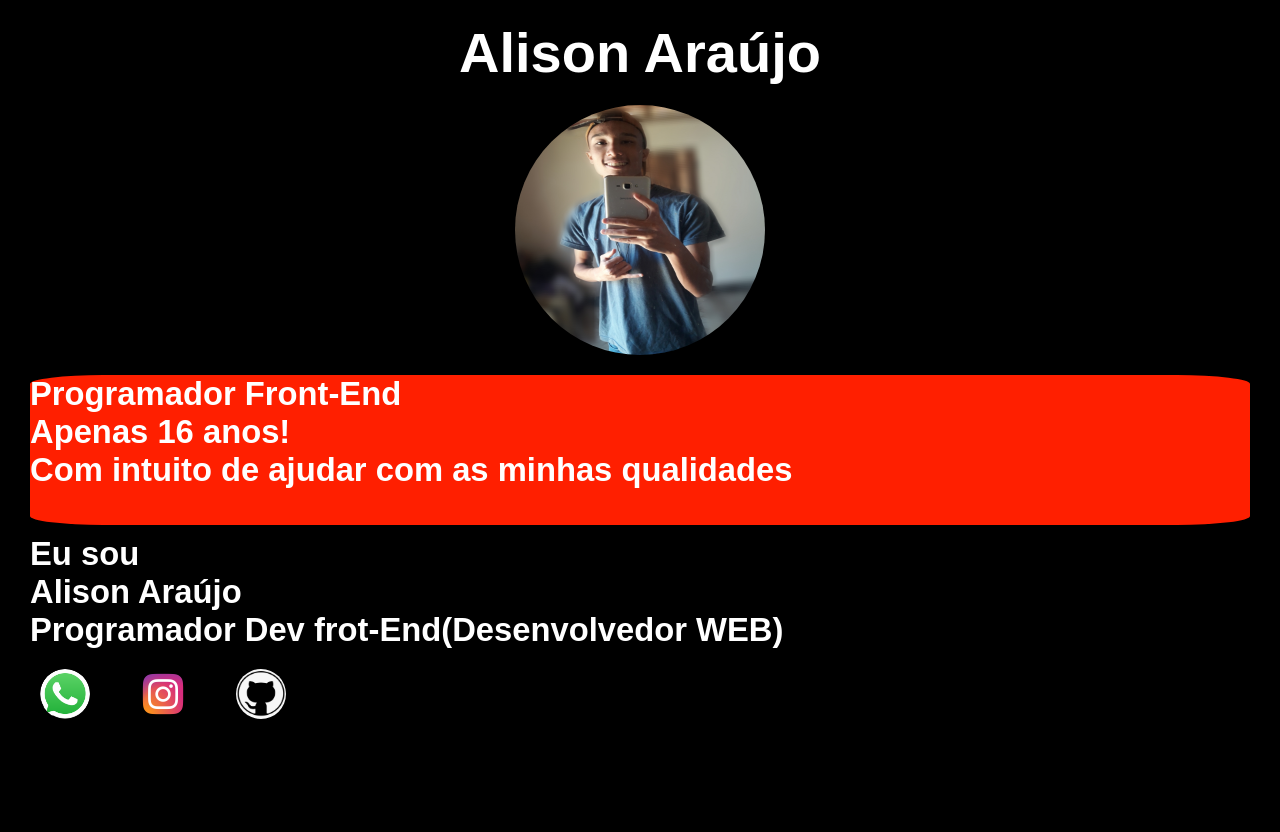
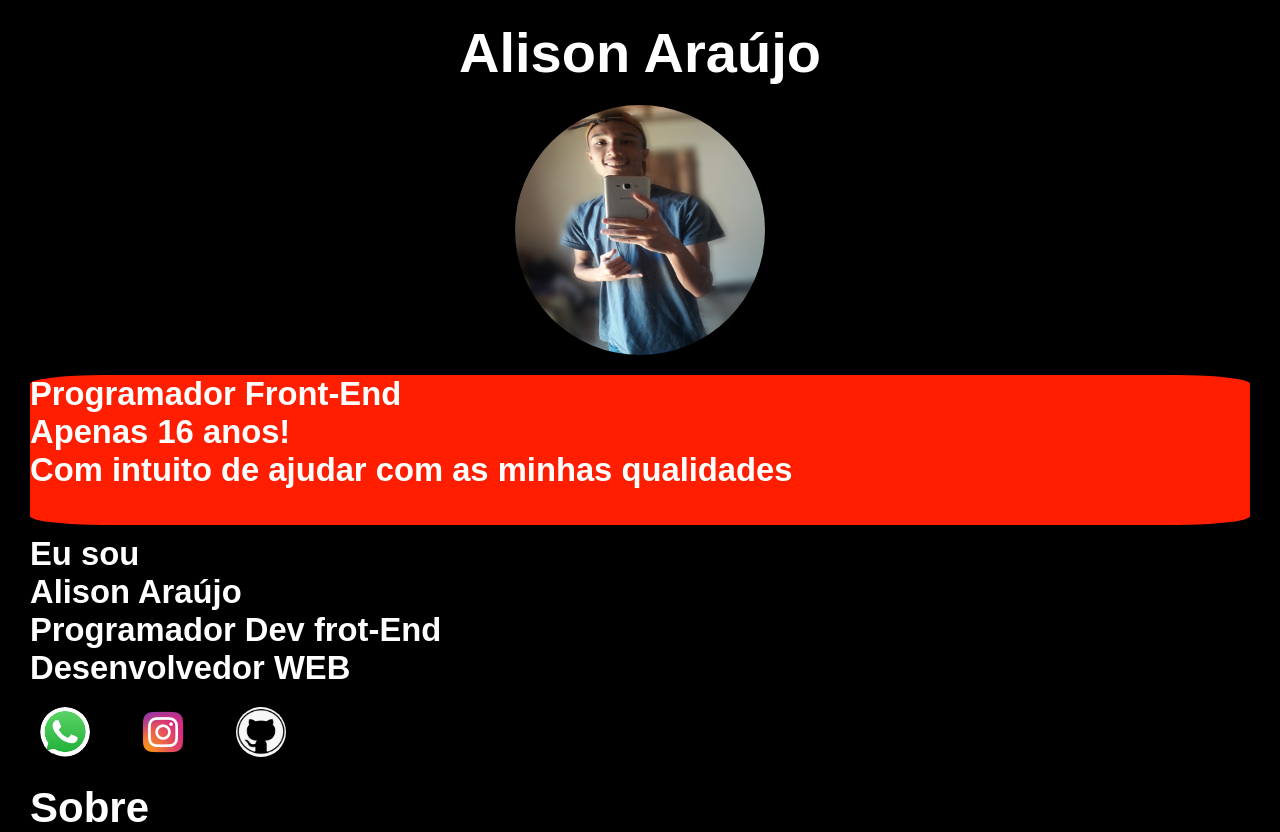
Before and after one commit to psscripts/portifolio, a plain HTML site: page index.html in a window 1280 px wide. Before the commit the page ends 800 px from the top, so only its background shows below. Drawn offline with Linux system fonts and the light colour scheme.

Commit message:
Add files via upload

```diff
--- a/index.html
+++ b/index.html
@@ -23,7 +23,7 @@
 				Com intuito de ajudar com as minhas qualidades
 			 </h3>
 
-		<h3 class="intro"> Eu sou <br> Alison Araújo<br> Programador Dev frot-End(Desenvolvedor WEB) <br> </h3>
+		<h3 class="intro"> Eu sou <br> Alison Araújo<br> Programador Dev frot-End<br>Desenvolvedor WEB </h3>
 
 		<a href="https://wa.me/+5533999477532/"><img class="whats"src="Whatsapp.png" alt="imagem fo Whatsapp"></a>
 
@@ -33,7 +33,7 @@
 
 
 
-
+  <h2>Sobre</h2>
 
 
 </body>
```
